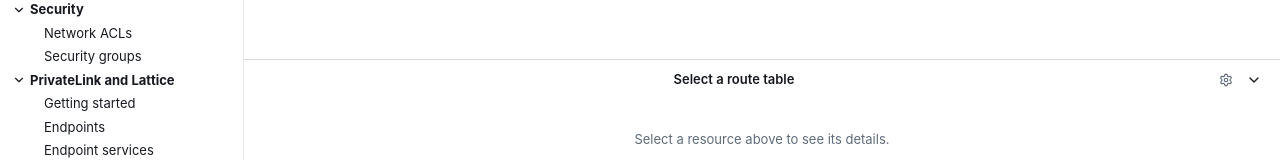
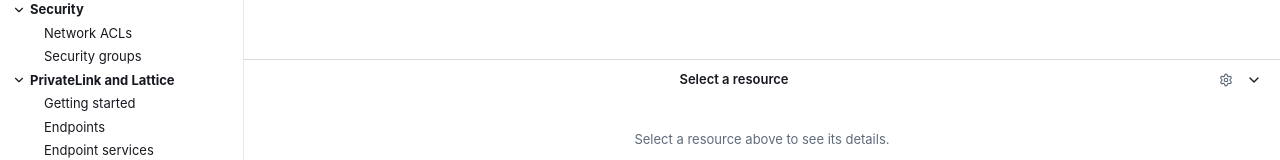
Before and after one commit to popododo0720/vws-console, a Next.js app: page /network/route-tables in a window 1280 px wide. Shown: the part 473-633 px from the top of the page. Built offline with nearby package versions, Linux system fonts and the light colour scheme.

Commit message:
fix(vpc): use a neutral empty detail title on network lists

```diff
--- a/src/components/sites/console/network-list.tsx
+++ b/src/components/sites/console/network-list.tsx
@@ -136,7 +136,7 @@ export function NetworkList<T>({
         onRefresh={() => setUpdated("Last updated less than a minute ago")}
       />
       <DetailDock
-        title={one ? detailTitle(one) : `Select a ${title.toLowerCase().replace(/s$/, "")}`}
+        title={one ? detailTitle(one) : "Select a resource"}
         tabs={one ? detailTabs : undefined}
         tab={tab}
         onTab={setTab}
```
